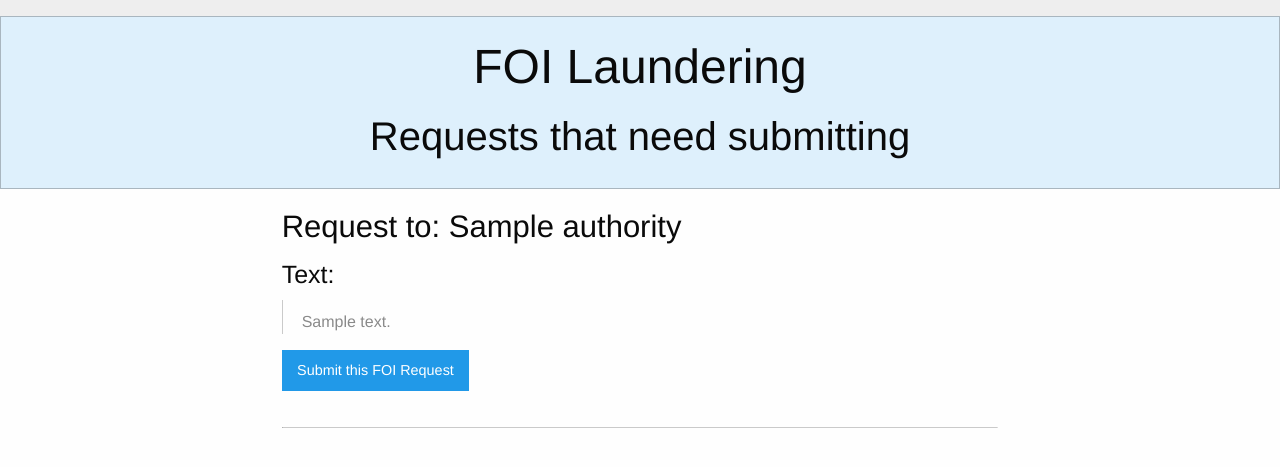
After one commit to foilaundering/foi_laundering, a Django app: page /request/list_requests/ in a window 1280 px wide. The commit adds this page. Shown: the top 467 px of the page. Run offline with Django 3.2, Linux system fonts and the light colour scheme; tables that the repository leaves empty hold one stand-in row (values such as "Sample post"); some libraries are stand-ins or nearby versions.

Commit message:
Add link to WDTK

```diff
--- a/foilaundering/apps/foi_requests/forms.py
+++ b/foilaundering/apps/foi_requests/forms.py
@@ -6,7 +6,11 @@ from .models import FOIRequest
 class ArticleForm(forms.ModelForm):
     class Meta:
         model = FOIRequest
-        fields = ['foi_text', 'receiving_authority',]
+        fields = [
+            'title',
+            'foi_text',
+            'receiving_authority',
+        ]
         widgets = {
             'foi_text': forms.Textarea(attrs={'rows':15, 'cols':15}),
         }
--- a/foilaundering/apps/foi_requests/models.py
+++ b/foilaundering/apps/foi_requests/models.py
@@ -18,6 +18,11 @@ class Authority(models.Model):
 
 
 class FOIRequest(models.Model):
+    title = models.CharField(
+        blank=True,
+        max_length=255,
+        verbose_name="A one line summary of the information you are requesting, \
+        e.g. 'Crime statistics by ward level for Wales'")
     foi_text = models.TextField(blank=False, verbose_name="Your FOI Request")
     make_live_date = models.DateTimeField(
         blank=False, default=random_date_in_future)
--- a/foilaundering/apps/foi_requests/urls.py
+++ b/foilaundering/apps/foi_requests/urls.py
@@ -6,4 +6,5 @@ from . import views
 urlpatterns = [
     url(r'submit/$', views.SubmitView.as_view(), name="submit"),
     url(r'thanks/$', TemplateView.as_view(template_name="submit_thanks.html")),
+    url(r'list_requests/$', views.RequestsListView.as_view(), name="list_requests"),
 ]
--- a/foilaundering/apps/foi_requests/views.py
+++ b/foilaundering/apps/foi_requests/views.py
@@ -1,8 +1,12 @@
-from django.views.generic import CreateView
+from django.views.generic import CreateView, ListView
 
 from .forms import ArticleForm
+from .models import FOIRequest
 
 class SubmitView(CreateView):
     form_class = ArticleForm
     template_name = "submit_form.html"
     success_url = "/request/thanks/"
+
+class RequestsListView(ListView):
+    queryset = FOIRequest.objects.all()
--- a/foilaundering/settings/base.py
+++ b/foilaundering/settings/base.py
@@ -121,6 +121,7 @@ INSTALLED_APPS = (
     'django.contrib.messages',
     'django.contrib.staticfiles',
     'django.contrib.admin',
+    'markdown_deux',
 )
 
 PROJECT_APPS = (
--- /dev/null
+++ b/foilaundering/templates/foi_requests/foirequest_list.html
@@ -0,0 +1,27 @@
+{% extends "base.html" %}
+{% load markdown_deux_tags %}
+
+{% block hero %}
+  <div class="callout primary">
+    <div class="row column text-center">
+      <h1>FOI Laundering</h1>
+      <h2>Requests that need submitting</h2>
+    </div>
+  </div>
+{% endblock hero %}
+
+
+{% block content %}
+
+{% for request in object_list %}
+<section>
+  <h3>Request to: {{ request.receiving_authority.name }}</h3>
+  <h4>Text:</h4>
+  <blockquote>{{ request.foi_text|markdown  }}</blockquote>
+  <a href="https://www.whatdotheyknow.com/new/{{ request.receiving_authority.slug }}?default_letter={{ request.foi_text|urlencode }}&title={{ request.title }}&tags=foilaundering"
+    class="button">Submit this FOI Request</a>
+  <hr>
+</section>
+{% endfor %}
+
+{% endblock content %}
--- a/foilaundering/templates/home_page.html
+++ b/foilaundering/templates/home_page.html
@@ -16,8 +16,7 @@
 </div>
 
 <div class="columns large-6">
-  <button class="button">Submit an FOI request</button>
-
+  <a href="{% url "list_requests" %}" class="button">View requests to submit</a>
 </div>
 
 {% endblock content %}
--- a/requirements/base.txt
+++ b/requirements/base.txt
@@ -10,3 +10,4 @@ psycopg2
 
 Pillow
 requests
+django-markdown-deux
```
Also changed, not shown: foilaundering/apps/foi_requests/migrations/0002_auto_20151122_1253.py (added).
